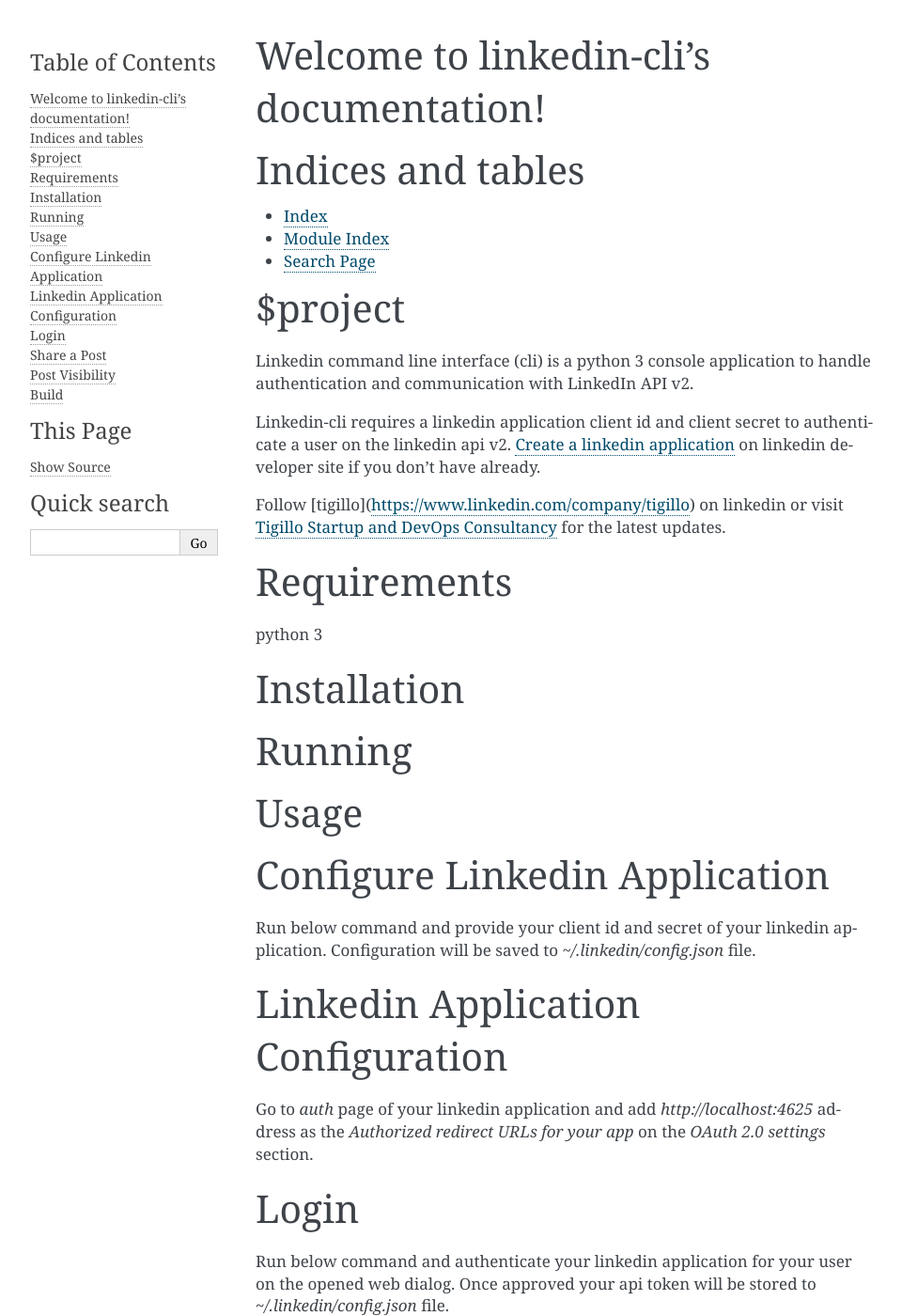
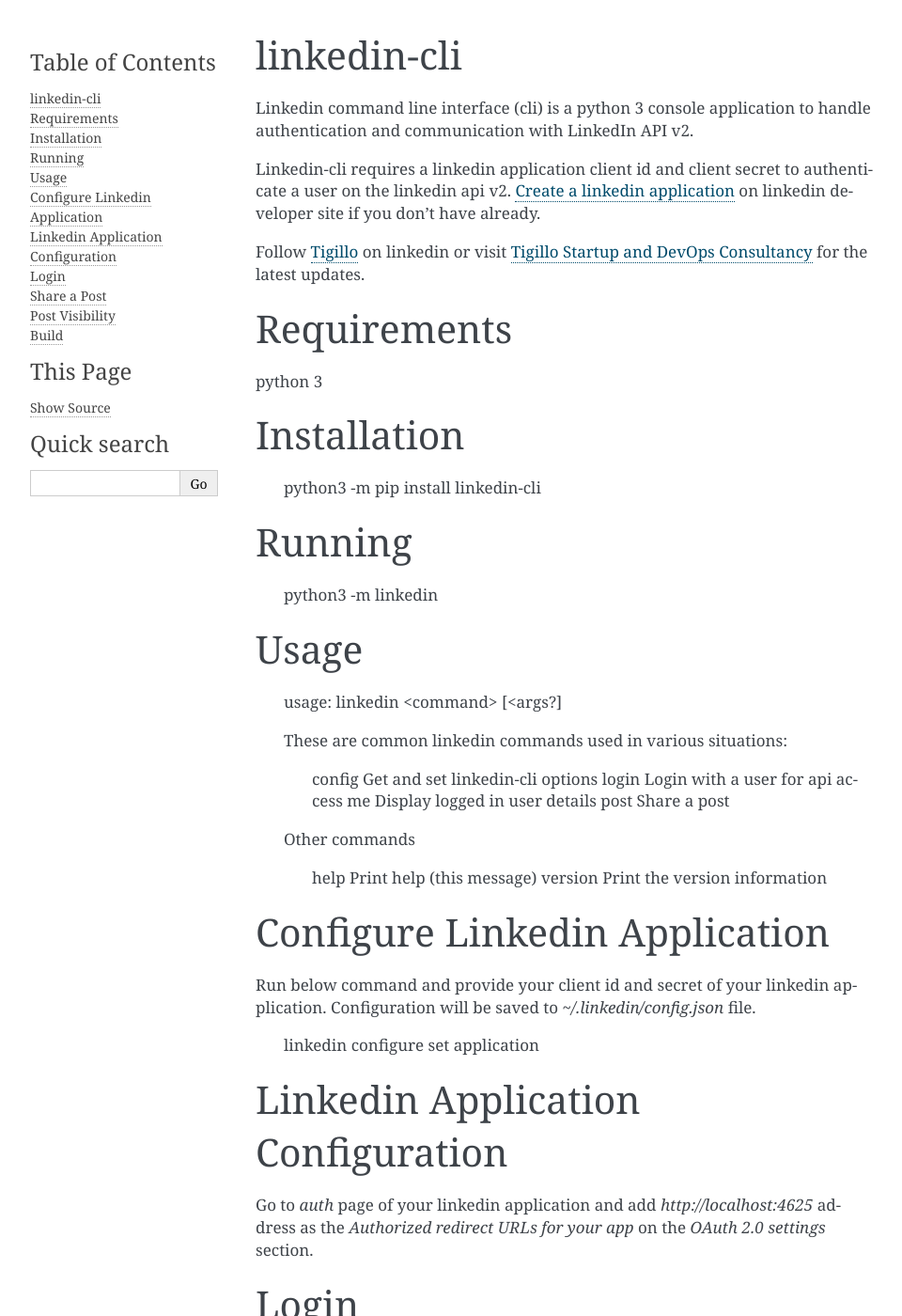
Before and after one commit to tigillo/linkedin-cli, a Sphinx documentation site: the page built from docs/index.rst, in a window 1280 px wide and 1400 px high. Shown: the whole window at 94% size, without its empty margins (148-1108 px from the left). Built offline with Sphinx 7.4.7, drawn with Linux system fonts in a browser that asks for light colours; some of the changed text lies outside the part shown.

Commit message:
Docs updated

```diff
--- a/docs/index.rst
+++ b/docs/index.rst
@@ -3,28 +3,14 @@
    You can adapt this file completely to your liking, but it should at least
    contain the root `toctree` directive.
 
-Welcome to linkedin-cli's documentation!
-========================================
-
-.. toctree::
-   :maxdepth: 2
-   :caption: Contents:
-
-Indices and tables
-==================
-
-* :ref:`genindex`
-* :ref:`modindex`
-* :ref:`search`
-
-$project
+linkedin-cli
 ========
 
 Linkedin command line interface (cli) is a python 3 console application to handle authentication and communication with LinkedIn API v2.
 
 Linkedin-cli requires a linkedin application client id and client secret to authenticate a user on the linkedin api v2. `Create a linkedin application <https://www.linkedin.com/developers/apps/new/>`_ on linkedin developer site if you don't have already.
 
-Follow [tigillo](https://www.linkedin.com/company/tigillo) on linkedin or visit `Tigillo Startup and DevOps Consultancy <https://tigillo.com/>`_ for the latest updates.
+Follow `Tigillo <https://www.linkedin.com/company/tigillo>`_ on linkedin or visit `Tigillo Startup and DevOps Consultancy <https://tigillo.com/>`_ for the latest updates.
 
 
 Requirements
@@ -33,18 +19,15 @@
 
 Installation
 ============
-.. code-block:: bash
     python3 -m pip install linkedin-cli
 
 Running
 =======
-.. code-block:: bash
     python3 -m linkedin
 
 
 Usage
 =====
-.. code-block:: bash
     usage: linkedin <command> [<args?]
 
     These are common linkedin commands used in various situations:
@@ -63,7 +46,6 @@
 ==============================
 Run below command and provide your client id and secret of your linkedin application. Configuration will be saved to `~/.linkedin/config.json` file.
 
-.. code-block:: bash
     linkedin configure set application
 
 Linkedin Application Configuration
@@ -74,7 +56,6 @@
 =====
 Run below command and authenticate your linkedin application for your user on the opened web dialog. Once approved your api token will be stored to `~/.linkedin/config.json` file.
 
-.. code-block:: bash
     linkedin login
 
 
@@ -82,7 +63,6 @@
 ============
 Put content between double quotes, new lines supported. Only text content supported currently.
 
-.. code-block:: bash
     linkedin post "Hello connections!
 
     Sent from my terminal via linkedin-cli"
@@ -92,7 +72,6 @@
 ===============
 Default visibility option for post command is `connections`. Visibility option can be set as `connections` or `public`.
 
-.. code-block:: bash
     linkedin post -v public "Hello world!
 
     Sent from my terminal via linkedin-cli"
@@ -100,5 +79,4 @@
 
 Build
 =====
-.. code-block:: bash
     python3 setup.py build
```
